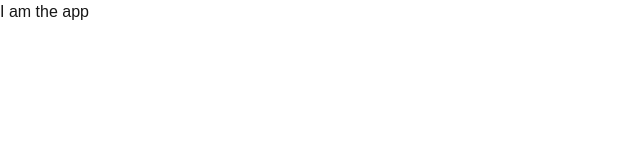
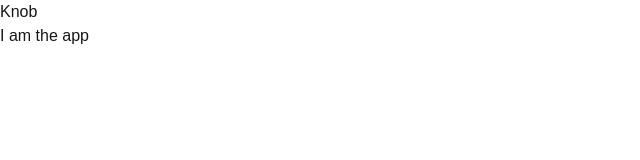
Before and after one commit to julzelements/nextjs-template-app, a Next.js app: page / in a window 1280 px wide. Shown: the top 160 px of the page, without its empty margins (0-640 px from the left). Built offline with nearby package versions, Linux system fonts and the light colour scheme.

Commit message:
adding a nested knob

```diff
--- a/src/components/App.tsx
+++ b/src/components/App.tsx
@@ -1,3 +1,10 @@
-const App = () => <div>I am the app</div>;
+import Knob from "@/components/controlGroups/Knob";
+
+const App = () => (
+  <div>
+    <Knob />
+    <div>I am the app</div>
+  </div>
+);
 
 export default App;
--- /dev/null
+++ b/src/components/controlGroups/Knob.tsx
@@ -0,0 +1,3 @@
+const Knob = () => <div>Knob</div>;
+
+export default Knob;
```
